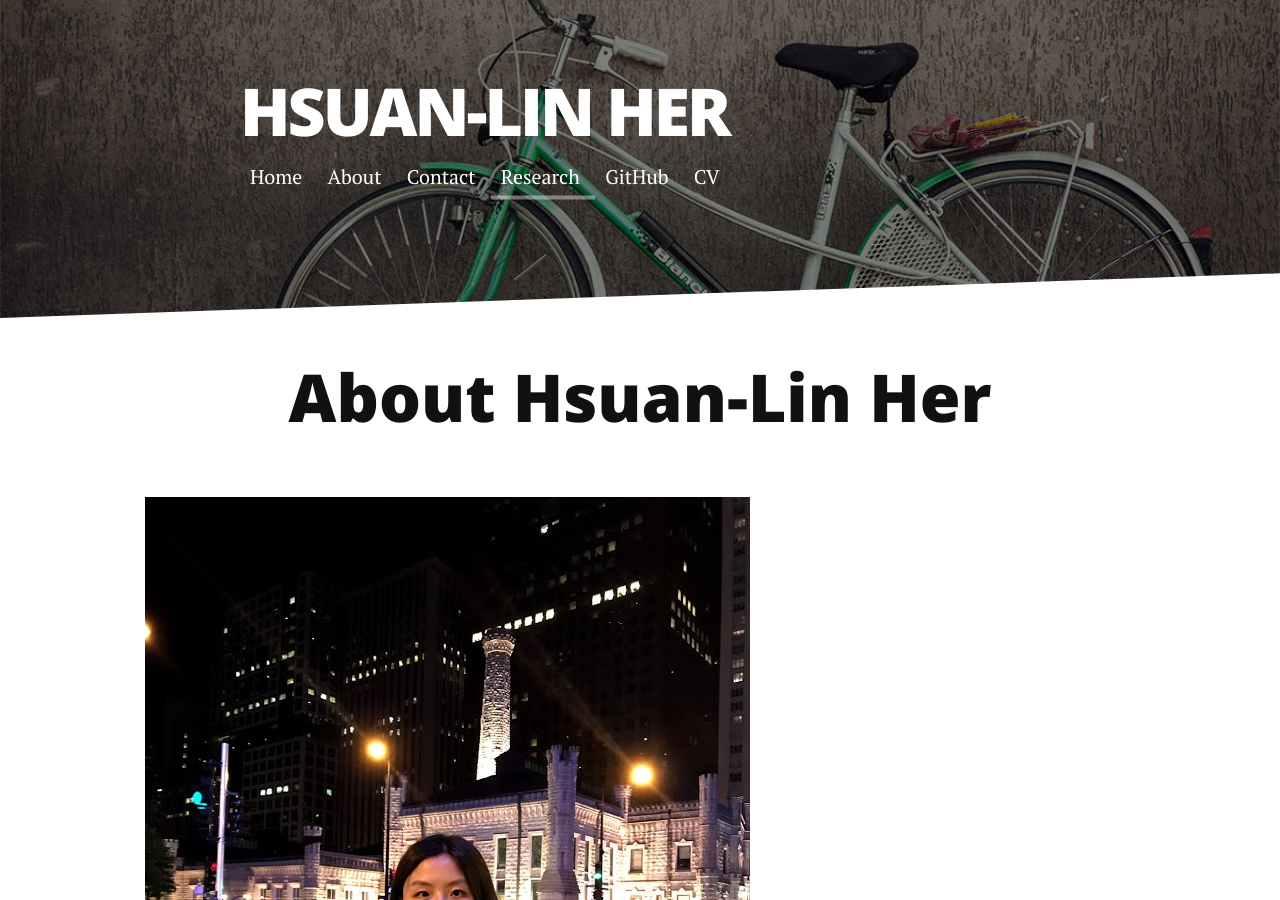
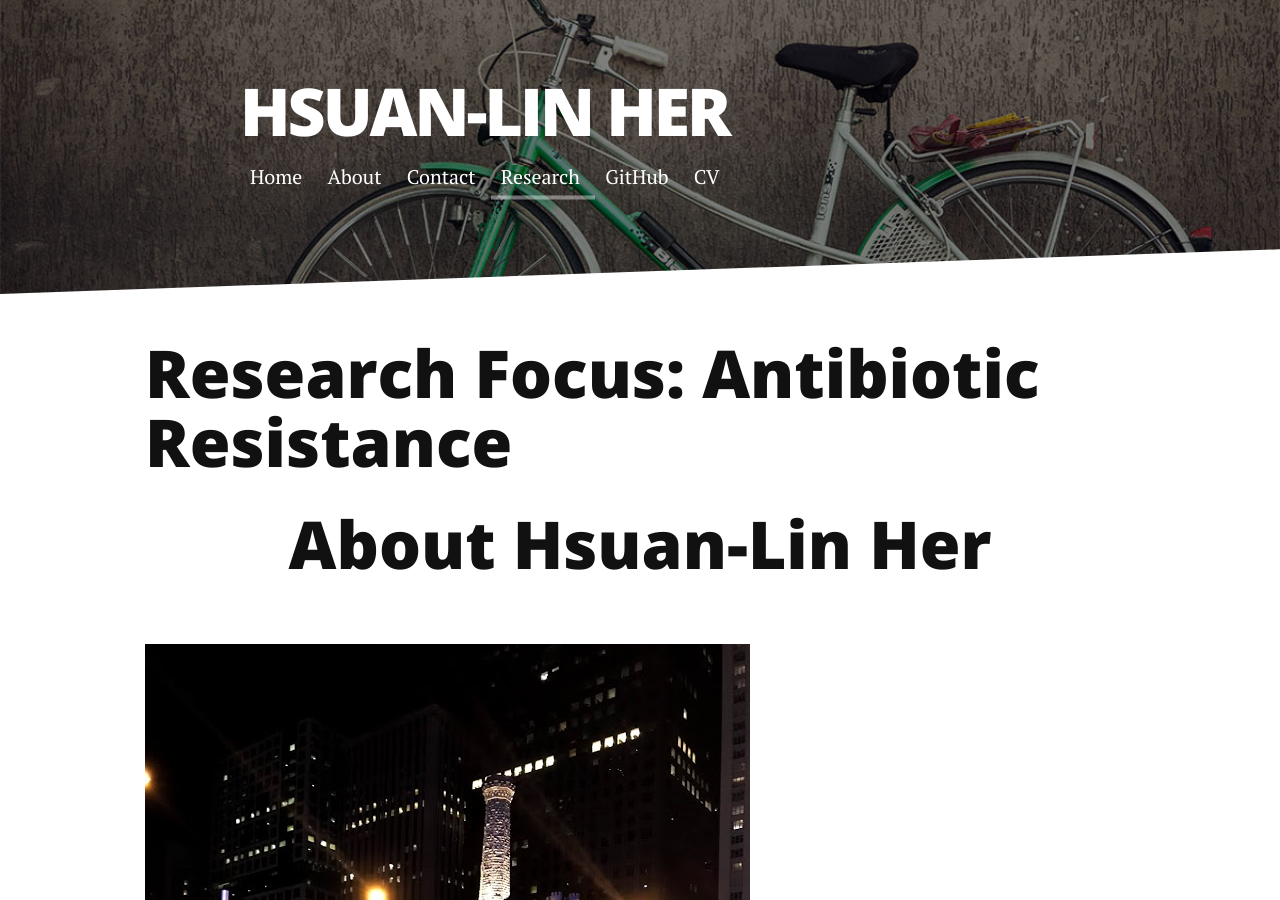
Before and after one commit to algaebrown/algaebrown.github.io, a Jekyll site: the page built from research.md, in a window 1280 px wide and 900 px high. Built offline with Jekyll 4.4.1, drawn with Linux system fonts in a browser that asks for light colours; nearby versions of some CDN libraries.

Commit message:
try markdown

```diff
--- a/research.md
+++ b/research.md
@@ -2,6 +2,8 @@
 layout: default
 title: research
 ---
+
+# Research Focus: Antibiotic Resistance
 
 <div class="post">
 	<h1 class="pageTitle">About Hsuan-Lin Her</h1>
```
